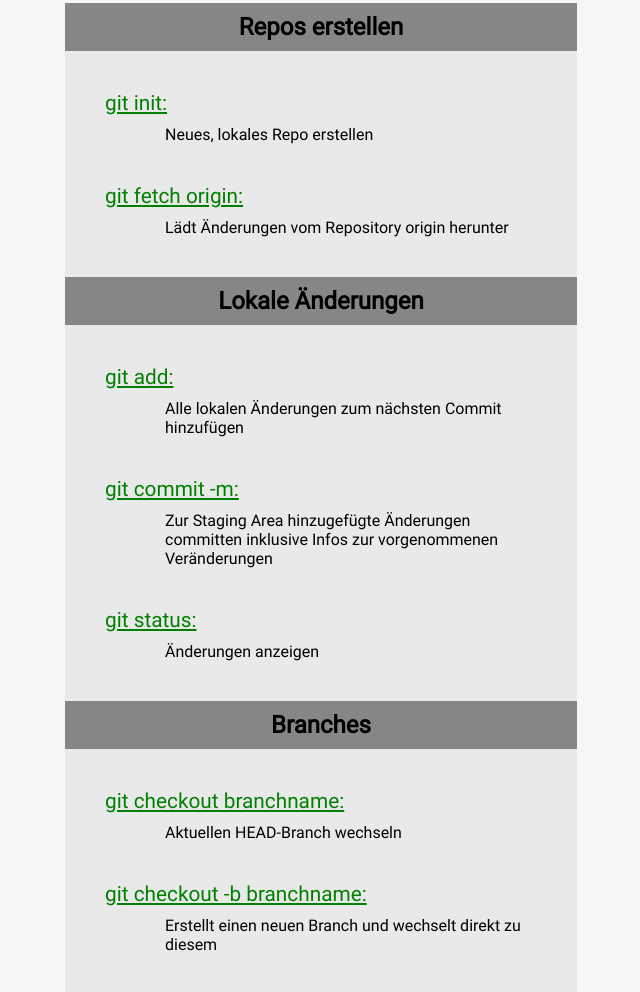
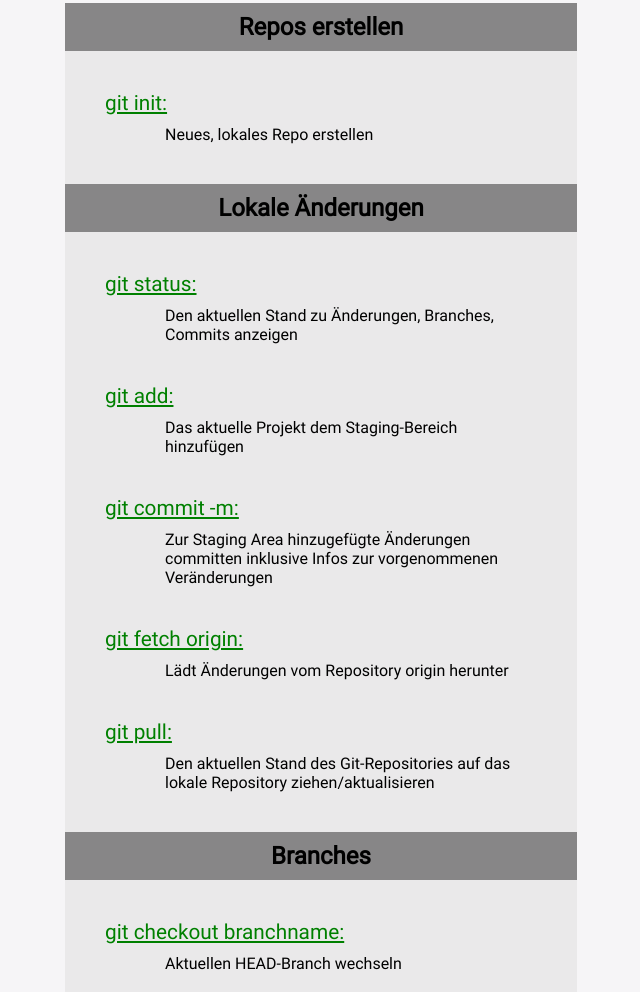
Before and after one commit to miradonis/CheatSheet-GIT, a plain HTML site: page index.html in a window 1280 px wide. Shown: the part 378-1370 px from the top of the page, without its empty margins (319-959 px from the left). Drawn offline with Linux system fonts and the light colour scheme.

Commit message:
added commands

```diff
--- a/index.html
+++ b/index.html
@@ -30,27 +30,30 @@
                 <p>
                     Neues, lokales Repo erstellen
                 </p>
-                <span>git fetch origin: </span>
-                <p>
-                    Lädt Änderungen vom Repository origin herunter
-                </p>
             </article>
             <!----------------------local changes------------------------->
             <article>
                 <h2>Lokale Änderungen</h2>
+                <span>git status: </span>
+                <p>
+                    Den aktuellen Stand zu Änderungen, Branches, Commits anzeigen
+                </p>
                 <span>git add: </span>
                 <p>
-                    Alle lokalen Änderungen zum nächsten
-                    Commit hinzufügen
+                    Das aktuelle Projekt dem Staging-Bereich hinzufügen
                 </p>
                 <span>git commit -m: </span>
                 <p>
                     Zur Staging Area hinzugefügte
                     Änderungen committen inklusive Infos zur vorgenommenen Veränderungen
                 </p>
-                <span>git status: </span>
+                <span>git fetch origin: </span>
                 <p>
-                    Änderungen anzeigen
+                    Lädt Änderungen vom Repository origin herunter
+                </p>
+                <span>git pull: </span>
+                <p>
+                    Den aktuellen Stand des Git-Repositories auf das lokale Repository ziehen/aktualisieren
                 </p>
             </article>
             <!----------------------branches------------------------->
```
